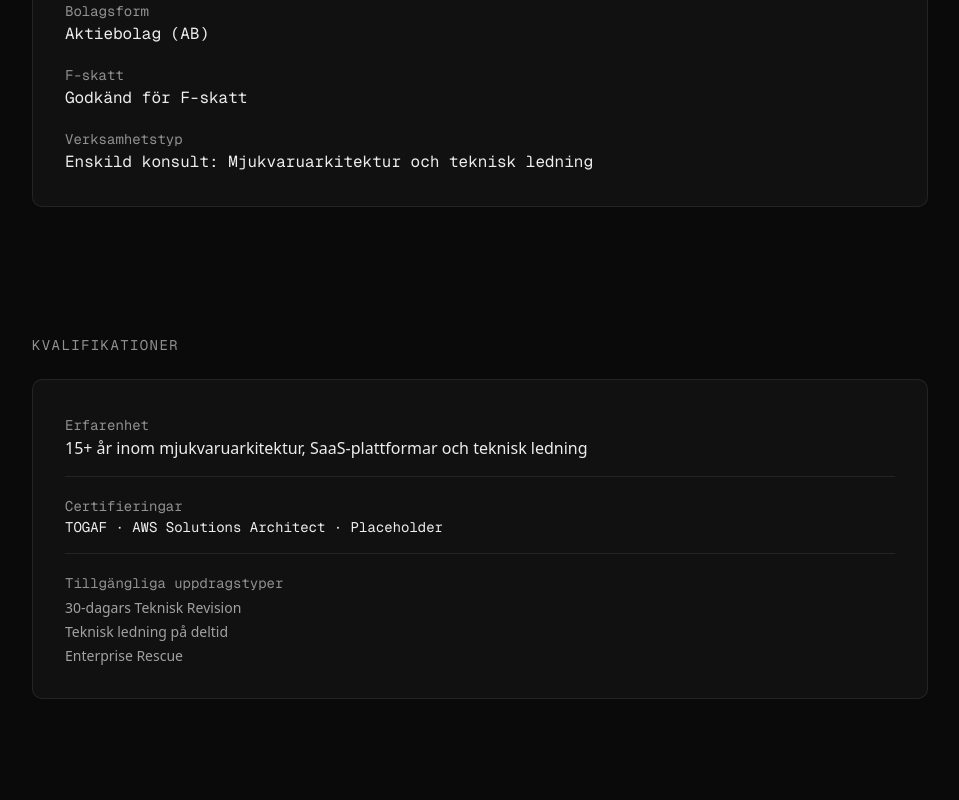
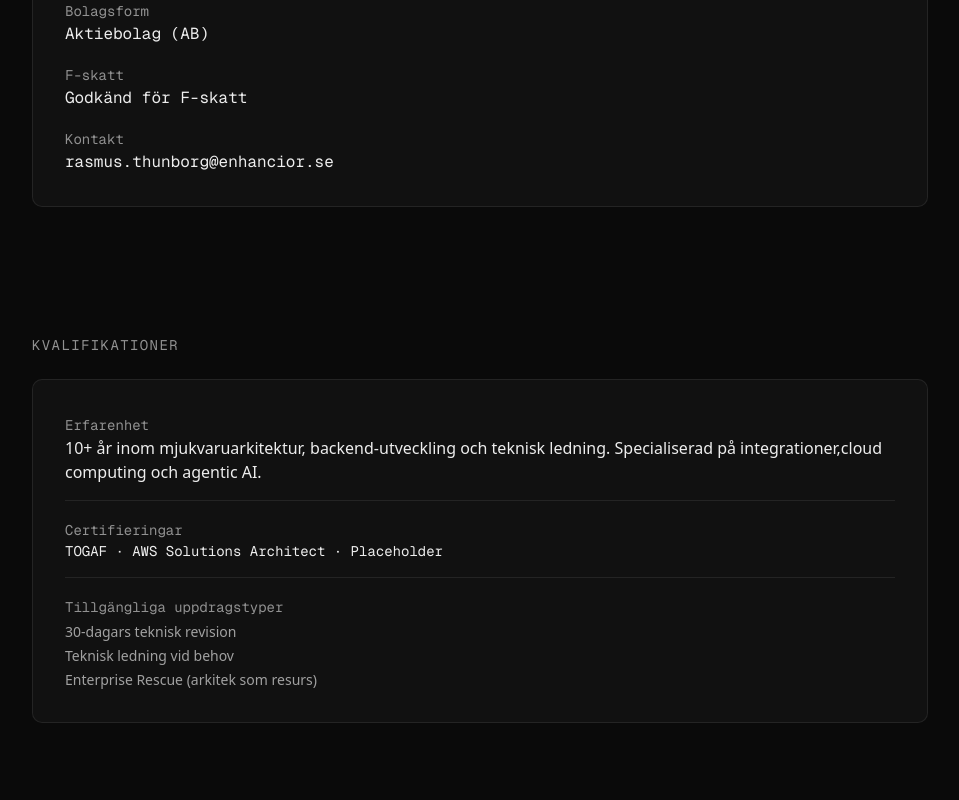
Before and after one commit to rthunborg/enhancior.se, a Next.js app: page /vendor-packet in a window 1280 px wide. Shown: the part 880-1680 px from the top of the page, without its empty margins (160-1119 px from the left). Built offline with nearby package versions, Linux system fonts and the light colour scheme.

Commit message:
update text content

```diff
--- a/src/app/cto-crisis/page.tsx
+++ b/src/app/cto-crisis/page.tsx
@@ -12,7 +12,7 @@ import { EngagementTiers } from "@/components/engagement-tiers";
 export const metadata: Metadata = {
   title: "Leveranskris | Enhancior",
   description:
-    "Er tekniska skuld bromsar leveransen. En 30-dagars Teknisk Revision som identifierar exakt var problemen sitter och ger er en konkret åtgärdsplan.",
+    "Er tekniska skuld bromsar leveransen. En 30-dagars teknisk revision som identifierar exakt var problemen sitter och ger er en konkret åtgärdsplan.",
 };
 
 export default function CtooCrisisPage() {
@@ -23,7 +23,7 @@ export default function CtooCrisisPage() {
         <h1 className="text-3xl sm:text-4xl lg:text-5xl font-bold tracking-tight text-[#EDEDED] mb-6">
           Ni vet redan att teknisk skuld kostar er.
         </h1>
-        <p className="text-center text-lg text-[#A1A1A1] max-w-[600px] leading-relaxed">
+        <p className="items-center text-lg text-[#A1A1A1] max-w-[600px] leading-relaxed">
           Er pipeline är fragil och varje release är en risk. Teamet
           tappar fart. En 30-dagars teknisk revision identifierar exakt var
           problemen sitter och ger er en konkret åtgärdsplan som ert team kan
@@ -91,8 +91,8 @@ export default function CtooCrisisPage() {
                 Incidenter
               </p>
               <p className="font-mono text-sm text-[#EDEDED]">
-              −36% →{" "}
-                <span className="text-[#22C55E]">−3%</span>
+              −60% →{" "}
+                <span className="text-[#22C55E]">−2%</span>
               </p>
             </div>
             <div>
--- a/src/app/page.tsx
+++ b/src/app/page.tsx
@@ -5,7 +5,7 @@ export default function Home() {
     <div className="flex min-h-screen flex-col items-center justify-center bg-[#0A0A0A] px-4">
       <div className="w-full max-w-2xl py-16 md:py-24 lg:py-32 xl:py-40">
         <h1 className="mb-10 text-center text-3xl font-bold tracking-tight text-[#EDEDED] sm:text-4xl lg:text-5xl">
-          Var är ert tekniska slukål?
+          Vad är det som bromsar er?
         </h1>
         <TriageSelector />
       </div>
--- a/src/app/tjanster/page.tsx
+++ b/src/app/tjanster/page.tsx
@@ -4,7 +4,7 @@ import { EngagementTiers } from "@/components/engagement-tiers";
 export const metadata: Metadata = {
   title: "Tjänster | Enhancior",
   description:
-    "Tre uppdragsformer med tydlig omfattning, tidslinje och leverabler: 30-dagars Teknisk Revision, Teknisk ledning på deltid och Enterprise Rescue.",
+    "Tre uppdragsformer med tydlig omfattning, tidslinje och leverabler: 30-dagars teknisk revision, Teknisk ledning vid behov och Enterprise Rescue (arkitek som resurs).",
 };
 
 export default function TjansterPage() {
--- a/src/app/vendor-packet/page.tsx
+++ b/src/app/vendor-packet/page.tsx
@@ -46,7 +46,7 @@ export default function VendorPacketPage() {
                 Organisationsnummer
               </span>
               <p className="font-mono text-base text-[#EDEDED]">
-                559XXX-XXXX
+                559244-2775
               </p>
             </div>
             <div>
@@ -67,10 +67,10 @@ export default function VendorPacketPage() {
             </div>
             <div>
               <span className="font-mono text-sm text-[#919191]">
-                Verksamhetstyp
+                Kontakt
               </span>
               <p className="font-mono text-base text-[#EDEDED]">
-                Enskild konsult: Mjukvaruarkitektur och teknisk ledning
+                rasmus.thunborg@enhancior.se
               </p>
             </div>
           </div>
@@ -91,8 +91,7 @@ export default function VendorPacketPage() {
               Erfarenhet
             </span>
             <p className="text-base text-[#EDEDED]">
-              15+ år inom mjukvaruarkitektur, SaaS-plattformar och teknisk
-              ledning
+              10+ år inom mjukvaruarkitektur, backend-utveckling och teknisk ledning. Specialiserad på integrationer,cloud computing och agentic AI.
             </p>
           </div>
           <div className="border-t border-[rgba(255,255,255,0.08)] pt-4 mt-4">
@@ -109,12 +108,12 @@ export default function VendorPacketPage() {
             </span>
             <div className="mt-1 space-y-1">
               <p className="text-sm text-[#A1A1A1]">
-                30-dagars Teknisk Revision
+                30-dagars teknisk revision
               </p>
               <p className="text-sm text-[#A1A1A1]">
-                Teknisk ledning på deltid
+                Teknisk ledning vid behov
               </p>
-              <p className="text-sm text-[#A1A1A1]">Enterprise Rescue</p>
+              <p className="text-sm text-[#A1A1A1]">Enterprise Rescue (arkitek som resurs)</p>
             </div>
           </div>
         </div>
--- a/src/components/layout/enterprise-footer.tsx
+++ b/src/components/layout/enterprise-footer.tsx
@@ -3,7 +3,7 @@ import Link from "next/link";
 const tjänsterLinks = [
   { label: "30-dagars Audit", href: "/cto-crisis" },
   { label: "Teknisk ledning", href: "/cto-proactive" },
-  { label: "Enterprise Rescue", href: "/founder-rescue" },
+  { label: "Enterprise Rescue (arkitek som resurs)", href: "/founder-rescue" },
 ] as const;
 
 const bevisLinks = [
@@ -82,7 +82,7 @@ export function EnterpriseFooter() {
             &copy; 2026 Enhancior AB{" "}
             <span aria-hidden="true">&middot;</span>{" "}
             <span className="font-mono">
-              Organisationsnummer: 559XXX-XXXX
+              Organisationsnummer: 559244-2775
             </span>{" "}
             <span aria-hidden="true">&middot;</span>{" "}
             <span className="font-mono">Godkänd för F-skatt</span>
--- a/src/components/seo/structured-data.tsx
+++ b/src/components/seo/structured-data.tsx
@@ -13,7 +13,7 @@ export function StructuredData() {
             {
                 "@type": "Service",
                 "@id": "https://enhancior.se/#service",
-                name: "Teknisk Revision",
+                name: "teknisk revision",
                 provider: {
                     "@id": "https://enhancior.se/#organization"
                 },
@@ -22,7 +22,7 @@ export function StructuredData() {
             {
                 "@type": "Service",
                 "@id": "https://enhancior.se/#service2",
-                name: "Teknisk ledning på deltid",
+                name: "Teknisk ledning vid behov",
                 provider: {
                     "@id": "https://enhancior.se/#organization"
                 },
--- a/src/lib/engagement-tiers.ts
+++ b/src/lib/engagement-tiers.ts
@@ -23,7 +23,7 @@ function getCalendlyUrl(tierSlug: string): string {
 export const engagementTiers: EngagementTier[] = [
   {
     id: "tech-rescue-audit",
-    name: "30-dagars Teknisk Revision",
+    name: "30-dagars teknisk revision",
     tagline: "För system som dränerar sprint-kapacitet och bromsar leveransen",
     scope:
       "Djupanalys av kodbas, arkitektur och leveransprocesser under 30 dagar. Ni får en konkret åtgärdsplan rankad efter affärsnytta och teknisk risk, redo att implementera dag 31.",
@@ -40,7 +40,7 @@ export const engagementTiers: EngagementTier[] = [
   },
   {
     id: "fractional-retainer",
-    name: "Teknisk ledning på deltid",
+    name: "Teknisk ledning vid behov",
     tagline: "En inbäddad arkitekt som driver beslut och stannar tills ert team är stabilt",
     scope:
       "Senior arkitekt som integreras i ert team 1–2 dagar per vecka. Driver arkitekturbeslut, mentorskapar teamet och stabiliserar er tekniska grund. Hjälper er hitta en permanent ersättare när ni är redo.",
@@ -57,7 +57,7 @@ export const engagementTiers: EngagementTier[] = [
   },
   {
     id: "enterprise-rescue",
-    name: "Enterprise Rescue",
+    name: "Enterprise Rescue (arkitek som resurs)",
     tagline: "Storskalig modernisering av legacysystem",
     scope:
       "Djupgående moderniseringsuppdrag för enterprise-system som kräver modernisering. Compliance-säkrad process med full transparens, från diagnostik till leverans.",
```
